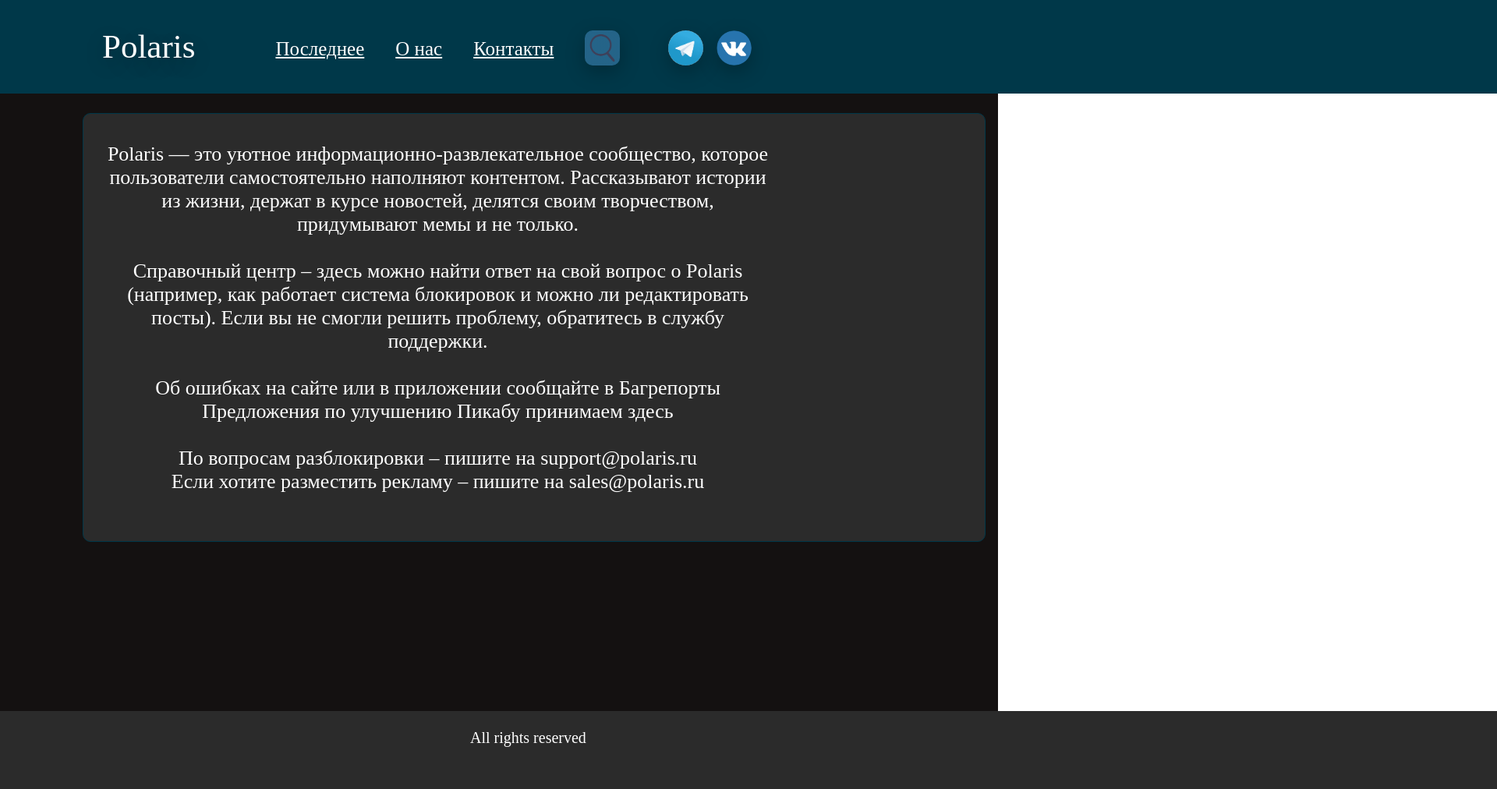
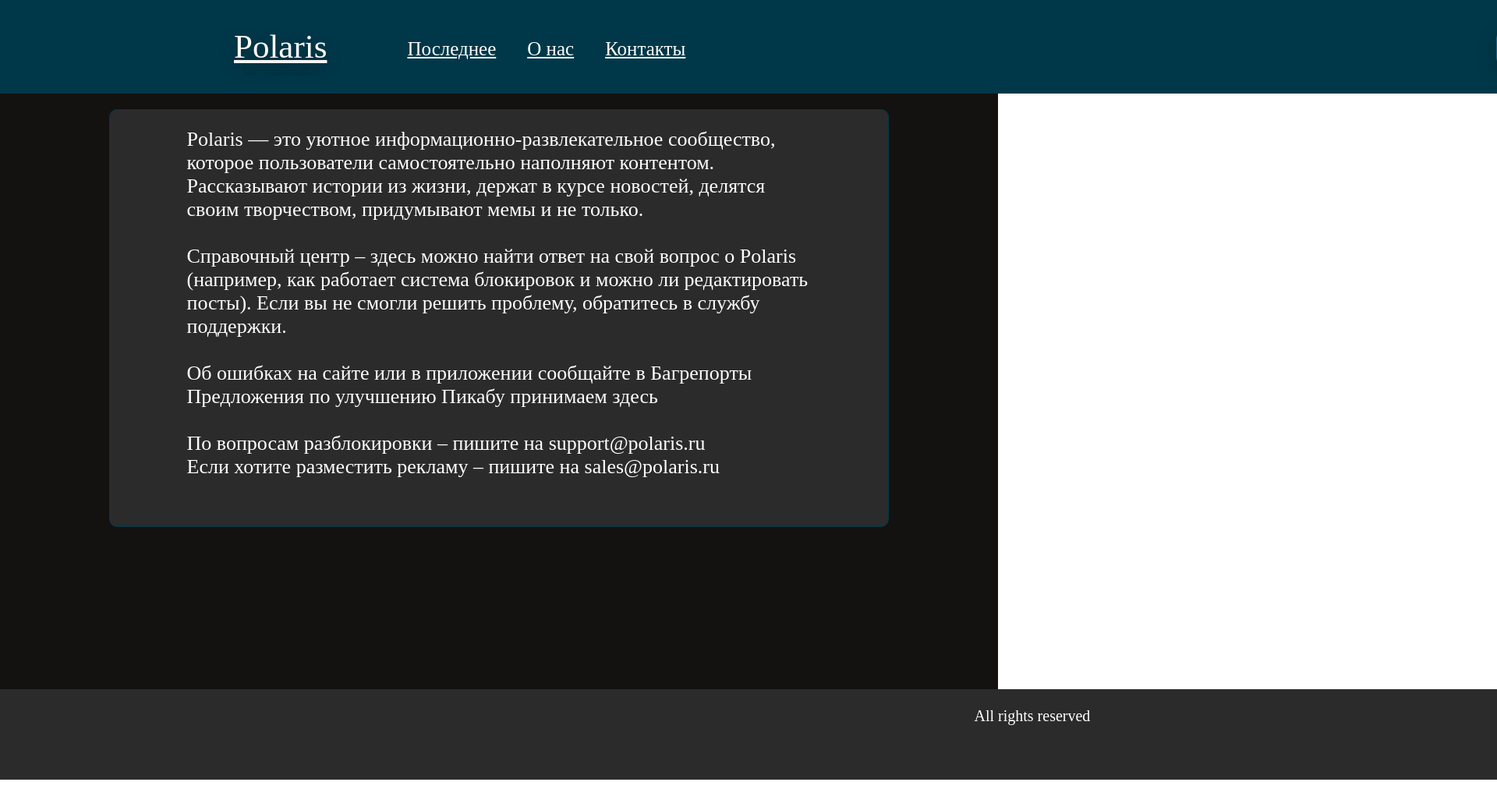
Before and after one commit to GuardianOfPC/Web-labs, a plain HTML site: page src/html/contacts.html in a window 1280 px wide. Shown: the top 1012 px of the page at 78% size, 1920 px wide, since content can reach past the window. Drawn offline with Linux system fonts and the light colour scheme.

Commit message:
feat: lab2 cont

```diff
--- a/src/css/style.css
+++ b/src/css/style.css
@@ -51,12 +51,13 @@
 
 .navigation {
     background-color: var(--dark-slate-gray);
-    margin-bottom: 25px;
-    padding: 35px 62px 39px 131px;
+    padding: 35px 62px 39px 300px;
     display: flex;
     align-items: flex-start;
     height: 120px;
     width: 2900px;
+    margin: 0 auto;
+    max-width: 2735px
 }
 
 .polaris-text {
@@ -80,16 +81,7 @@
     font-weight: var(--inria-sans-25-regular-weight);
     line-height: var(--inria-sans-25-regular-line-height);
 }
-.contacts-text {
-    color: var(--white);
-    text-align: center;
-    margin-top: 14px;
-    margin-right: 246px;
-    font-family: var(--inria-sans-25-regular-family);
-    font-size: var(--inria-sans-25-regular-size);
-    font-weight: var(--inria-sans-25-regular-weight);
-    line-height: var(--inria-sans-25-regular-line-height);
-}
+
 .search-box {
     width: 45px;
     height: 45px;
@@ -99,11 +91,12 @@
     ),
     url("../img/search.png");
     background-size: 100% 100%;
-    background-position: center;
+    margin-left: 1000px;
     margin-top: 4px;
     margin-right: 62px;
     border-radius: 10px;
     box-shadow: 0 8px 24px 0 rgba(0, 0, 0, 0.25);
+
 }
 .vk-tg-icon {
     width: 45px;
@@ -117,13 +110,13 @@
 }
 .about-us-box {
     background-color: var(--black);
-    margin-bottom: 19px;
-    margin-left: 106px;
     border-radius: 10px;
     padding: 26px 21px 602px 22px;
     display: flex;
     align-items: flex-start;
     border: 1px solid var(--dark-slate-gray);
+    margin: 20px auto;
+    max-width: 2000px
 }
 .about-us-text {
     height: 104px;
@@ -137,15 +130,16 @@
 }
 .footer {
     background-color: var(--dark-slate-gray-2);
-    padding: 23px 603px 55px;
+    padding: 23px 60px 55px;
     display: flex;
     align-items: flex-start;
-    width: 2900px;
-    height: 100px;
+    width: 2735px;
+    height:auto;
+
 }
 .all-rights-reserved {
     height: 38px;
-    width: 234px;
+    width: 236px;
     color: var(--white);
     display: flex;
     text-align: center;
@@ -153,23 +147,26 @@
     font-size: var(--inika-20-regular-size);
     font-weight: var(--inika-20-regular-weight);
     line-height: var(--inika-20-regular-line-height);
+    max-width: 2735px;
+    margin: 0 auto;
 }
-.group-1 {
+.contacts-box {
     background-size: 100% 100%;
     background-position: center;
     background-color: var(--dark-slate-gray-2) ;
-    margin-bottom: 217px;
-    margin-left: 106px;
     border-radius: 10px;
+    border: 1px solid var(--dark-slate-gray);
     padding: 23px 23px 36px 22px;
     display: flex;
     align-items: flex-start;
-    border: 1px solid var(--dark-slate-gray);
+    width: 1000px;
+    margin: 20px auto auto auto;
+    justify-content: center;
 }
 
 .contacts-text {
     height: 475px;
-    width: 865px;
+    width: 800px;
     color: var(--white);
     display: flex;
     font-family: var(--inria-sans-26-regular-family);
@@ -188,10 +185,11 @@
 }
 
 .post-add-post-positioning {
-    margin-bottom: 57px;
     padding: 0 0 0 90px;
     display: flex;
     align-items: flex-start;
+    max-width: 2735px;
+    margin: 20px auto 20px;
 }
 
 .add-post-box {
@@ -201,6 +199,8 @@
     display: flex;
     align-items: flex-start;
     border: 1px solid var(--dark-slate-gray);
+    margin: 0 auto;
+    max-width: 2000px
 }
 
 .post-box {
@@ -214,16 +214,22 @@
     border: 1px solid var(--dark-slate-gray);
 }
 
-.post-two {
+@media (min-width: 544px) {
+    .post-box{
+        background-color: red;
+    }
+}
+
+#post-box-two {
     background-color: var(--black);
-    margin-bottom: 100px;
-    margin-left: 90px;
     border-radius: 10px;
     padding: 19px 18px 19px 12px;
     display: flex;
     flex-direction: column;
     align-items: flex-start;
     border: 1px solid var(--dark-slate-gray);
+    max-width: 2000px;
+    margin: 100px 1256px 20px auto;
 }
 
 .avatar {
@@ -231,6 +237,7 @@
     height: 45px;
     background-color: rgba(217, 217, 217, 1);
     border-radius: 50%;
+    margin-right: 10px;
 }
 .author-name-text {
     height: 41px;
@@ -276,13 +283,13 @@
     line-height: var(--inria-sans-43-regular-line-height);
 }
 
-.flex-wrapper-four {
+.top-side-of-post {
     margin-bottom: 55px;
     display: flex;
     align-items: flex-start;
 }
 
-.relative-wrapper-one {
+.bottom-side-of-post {
     margin-left: 13px;
     position: relative;
 }
--- a/src/html/contacts.html
+++ b/src/html/contacts.html
@@ -7,8 +7,9 @@
 </head>
 <body>
 <div class="screen">
+    <nav>
         <div class="navigation">
-        <p class="polaris-text">Polaris</p>
+            <a href="index.html" class="polaris-text">Polaris</a>
             <a href="index.html" class="nav-text">Последнее</a>
             <a href="about.html" class="nav-text">О нас</a>
             <a href="contacts.html" class="nav-text">Контакты</a>
@@ -23,7 +24,8 @@
                 src="../img/vk.png"
         />
         </div>
-    <div class="group-1">
+    </nav>
+    <div class="contacts-box">
         <p class="contacts-text">
             Polaris — это уютное информационно-развлекательное
             сообщество, которое пользователи самостоятельно
@@ -47,9 +49,11 @@
             sales&#64;polaris.ru
         </p>
     </div>
+    <footer>
         <div class="footer">
             <p class="all-rights-reserved">All rights reserved</p>
         </div>
+    </footer>
 </div>
 </body>
 </html>
```
Also changed, not shown: src/html/about.html (+5 -1 lines), src/html/index.html (+10 -6 lines). Lines whose indentation alone changed are shown as unchanged.
